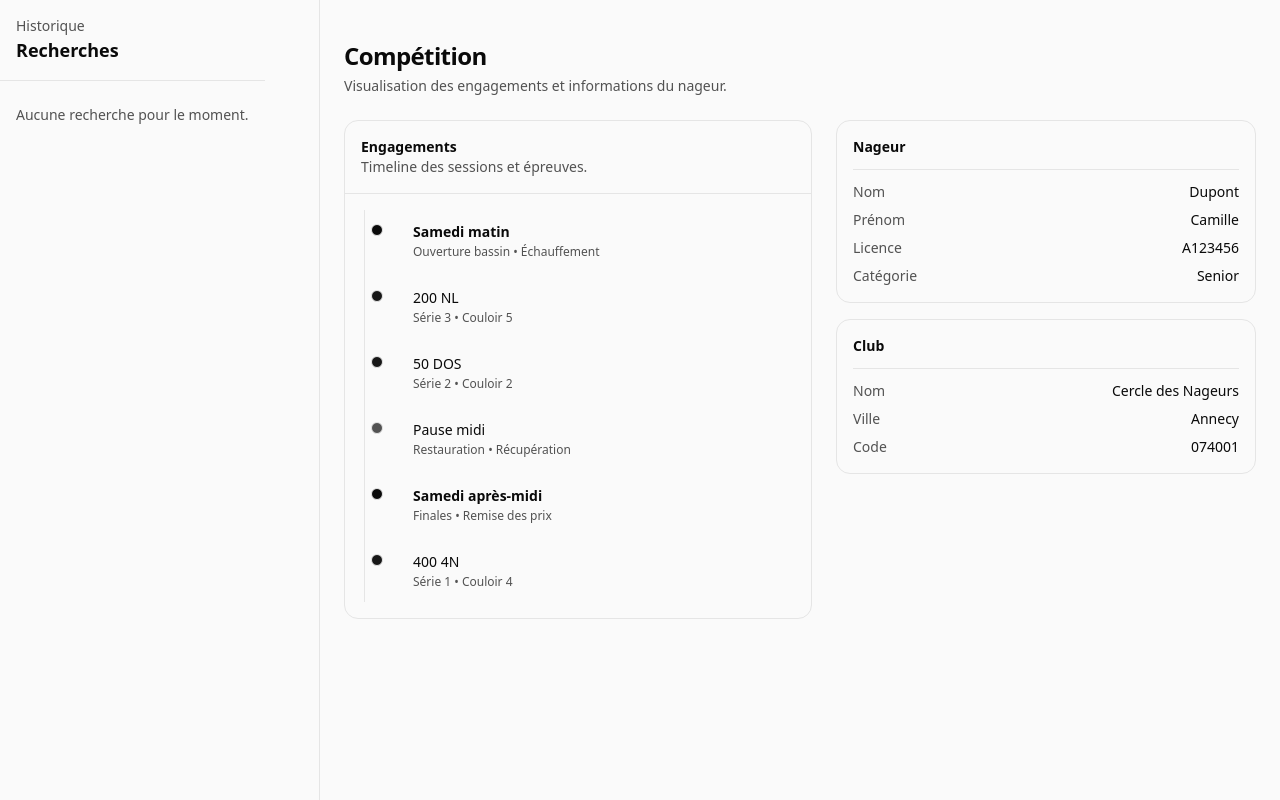
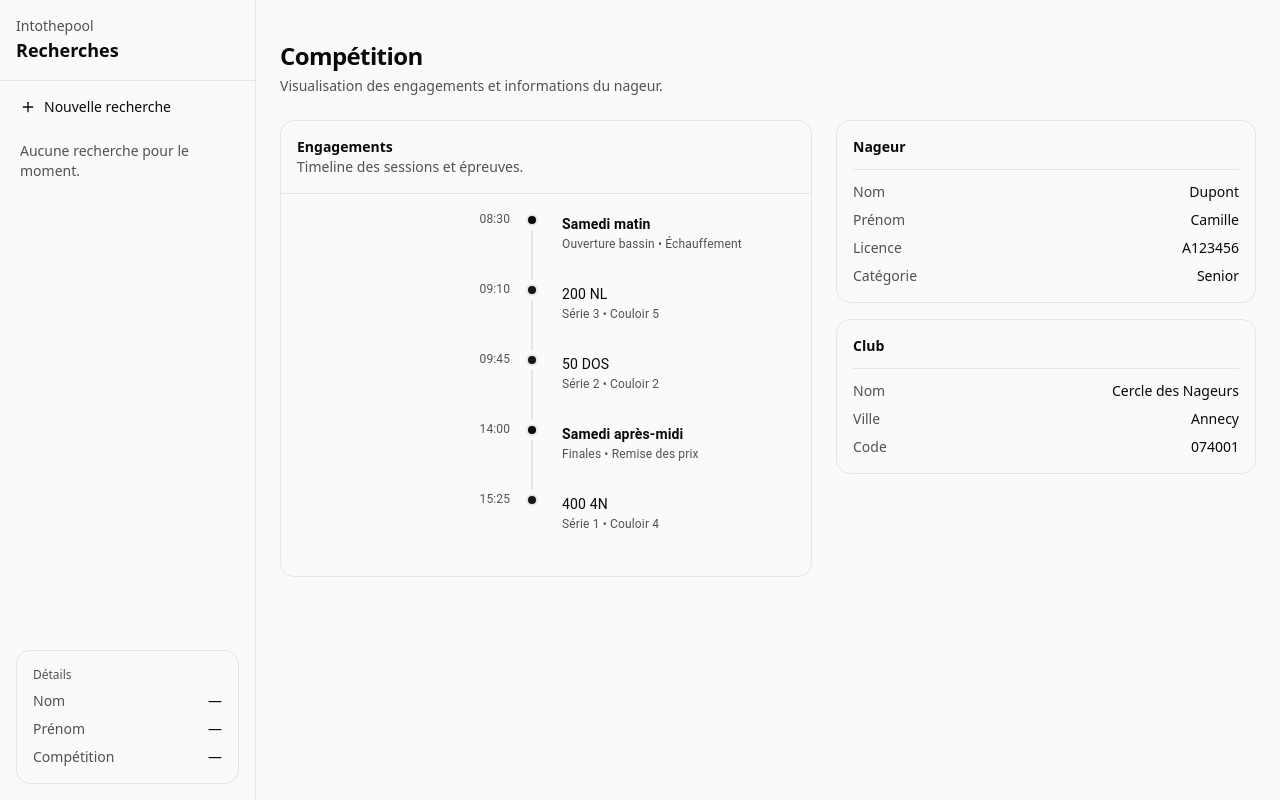
Before and after one commit to TomDaniaud/intothepool, a Next.js app: page /competition in a window 1280 px wide. Built offline with nearby package versions, Linux system fonts and the light colour scheme.

Commit message:
style de la sidebar

```diff
--- a/package.json
+++ b/package.json
@@ -10,6 +10,10 @@
     "format": "biome format --write"
   },
   "dependencies": {
+    "@emotion/react": "^11.14.0",
+    "@emotion/styled": "^11.14.1",
+    "@mui/lab": "7.0.1-beta.20",
+    "@mui/material": "^7.3.6",
     "@radix-ui/react-dialog": "^1.1.15",
     "@radix-ui/react-label": "^2.1.8",
     "@radix-ui/react-scroll-area": "^1.2.10",
--- a/src/app/page.js
+++ b/src/app/page.js
@@ -46,7 +46,7 @@ export default function Home() {
           <div className="flex flex-col gap-4">
             <p className="text-sm font-medium text-muted-foreground">Accueil</p>
             <h1 className="text-balance text-4xl font-semibold tracking-tight sm:text-5xl">
-              intothepool
+              Intothepool
             </h1>
             <p className="max-w-2xl text-pretty text-base text-muted-foreground sm:text-lg">
               Renseigne le nageur et choisis la compétition.
@@ -80,24 +80,20 @@ export default function Home() {
 
             <div className="space-y-2">
               <Label htmlFor={competitionId}>Compétition</Label>
-              <Select value={competition} onValueChange={setCompetition}>
-                <SelectTrigger
-                  id={competitionId}
-                  aria-label="Choisir la compétition"
-                >
-                  <SelectValue placeholder="Sélectionner une compétition" />
-                </SelectTrigger>
-                <SelectContent>
-                  <SelectItem value="interclubs">Interclubs</SelectItem>
-                  <SelectItem value="regionaux">Régionaux</SelectItem>
-                  <SelectItem value="nationaux">Nationaux</SelectItem>
-                </SelectContent>
-              </Select>
+              <Input
+                id={competitionId}
+                name="firstName"
+                autoComplete="given-name"
+                placeholder="Camille"
+                value={competition}
+                onChange={(e) => setCompetition(e.target.value)}
+              />
             </div>
             <div className="space-y-2">
-              <Label className="sr-only">Rechercher</Label>
-              <Button type="submit" className="w-full">
-                Rechercher <ArrowRight className="size-4" />
+              <Label className="text-background">Lancez la recherche</Label>
+              <Button type="submit" className="w-full group">
+                Rechercher{" "}
+                <ArrowRight className="size-4 group-hover:translate-x-1 transition-transform duration-200" />
               </Button>
             </div>
           </form>
--- a/src/components/competition/engagements-panel.jsx
+++ b/src/components/competition/engagements-panel.jsx
@@ -2,9 +2,17 @@
 
 /**
  * Panneau gauche: timeline des engagements.
- * - Les items sont affichés comme une ligne avec checkpoints (style GitHub-ish).
+ * - Utilise Material UI `Timeline`.
  * - Seules les épreuves (kind="race") sont cliquables.
  */
+
+import Timeline from "@mui/lab/Timeline";
+import TimelineConnector from "@mui/lab/TimelineConnector";
+import TimelineContent from "@mui/lab/TimelineContent";
+import TimelineDot from "@mui/lab/TimelineDot";
+import TimelineItem from "@mui/lab/TimelineItem";
+import TimelineOppositeContent from "@mui/lab/TimelineOppositeContent";
+import TimelineSeparator from "@mui/lab/TimelineSeparator";
 
 import { Separator } from "@/components/ui/separator";
 import { cn } from "@/lib/utils";
@@ -13,10 +21,10 @@ function markerClassName(kind) {
   if (kind === "race") {
     return "bg-primary";
   }
-  if (kind === "break") {
-    return "bg-muted-foreground";
+  if (kind === "session") {
+    return "bg-foreground";
   }
-  return "bg-foreground";
+  return "";
 }
 
 export function EngagementsPanel({ engagements, onSelect }) {
@@ -30,35 +38,78 @@ export function EngagementsPanel({ engagements, onSelect }) {
       </div>
       <Separator />
 
-      <div className="relative px-4 py-4">
-        <div className="absolute bottom-4 left-[19px] top-4 w-px bg-border" />
-
-        <div className="grid gap-1">
-          {engagements.map((engagement) => {
+      <div className="px-4 py-4">
+        <div className="-ml-2 sm:-ml-3">
+          <Timeline
+            position="right"
+            sx={{
+              p: 0,
+              m: 0,
+              "& .MuiTimelineItem-root:before": { flex: 0, padding: 0 },
+              "& .MuiTimelineDot-root": {
+                boxShadow: "none",
+                borderColor: "var(--border)",
+              },
+              "& .MuiTimelineConnector-root": { backgroundColor: "var(--border)" },
+              "& .MuiTimelineContent-root": { paddingTop: 0, paddingBottom: 0 },
+              "& .MuiTimelineOppositeContent-root": {
+                paddingTop: 0,
+                paddingBottom: 0,
+                paddingLeft: 0,
+                paddingRight: 2,
+                color: "var(--muted-foreground)",
+                fontSize: 12,
+                whiteSpace: "nowrap",
+              },
+            }}
+          >
+            {engagements.map((engagement, index) => {
+              const isLast = index === engagements.length - 1;
               const isRace = engagement.kind === "race";
 
+            // For 'break', use outlined (creux) dot, for others filled
+            const isBreak = engagement.kind === "break";
+            const dotBg =
+              engagement.kind === "race"
+                ? "var(--primary)"
+                : engagement.kind === "session"
+                  ? "var(--foreground)"
+                  : "transparent";
+
               return (
-              <div key={engagement.id} className="relative flex gap-3 py-2">
-                <div className="relative flex w-8 justify-center">
-                  <div
-                    className={cn(
-                      "mt-1.5 h-3 w-3 rounded-full border border-border",
-                      markerClassName(engagement.kind),
-                    )}
+                <TimelineItem key={engagement.id}>
+                  <TimelineOppositeContent>{engagement.time || ""}</TimelineOppositeContent>
+                  <TimelineSeparator>
+                    <TimelineDot
+                      variant={isBreak ? "outlined" : "filled"}
+                      sx={{
+                        bgcolor: dotBg,
+                        borderColor: "var(--border)",
+                        width: 12,
+                        height: 12,
+                        my: 0.5,
+                      }}
+                      className={cn(markerClassName(engagement.kind))}
                     />
-                </div>
+                    {isLast ? null : <TimelineConnector />}
+                  </TimelineSeparator>
 
+                  <TimelineContent>
                     {isRace ? (
                       <button
                         type="button"
-                    className={cn(
-                      "min-w-0 flex-1 rounded-md px-2 py-1 text-left",
+                        className={cn("group",
+                          "cursor-pointer transition-transform duration-200",
+                          "hover:translate-x-2",
+                          "min-w-0 w-full rounded-md px-2 py-1 text-left",
                           "hover:bg-accent hover:text-accent-foreground",
                           "focus-visible:outline-none focus-visible:ring-2 focus-visible:ring-ring focus-visible:ring-offset-2 focus-visible:ring-offset-background",
                         )}
                         onClick={() => onSelect(engagement)}
                       >
-                    <div className="truncate text-sm font-medium">{engagement.label}</div>
+                        <div className="truncate text-sm group-hover:underline underline-offset-2">
+                          {engagement.label}
+                        </div>
                         {engagement.meta ? (
                           <div className="mt-0.5 truncate text-xs text-muted-foreground">
                             {engagement.meta}
@@ -66,13 +117,8 @@ export function EngagementsPanel({ engagements, onSelect }) {
                         ) : null}
                       </button>
                     ) : (
-                  <div className="min-w-0 flex-1 rounded-md px-2 py-1">
-                    <div
-                      className={cn(
-                        "truncate text-sm font-semibold",
-                        engagement.kind === "break" && "font-medium",
-                      )}
-                    >
+                      <div className="min-w-0 rounded-md px-2 py-1">
+                        <div className={cn("truncate text-sm font-semibold", engagement.kind === "break" && "font-medium")}>
                           {engagement.label}
                         </div>
                         {engagement.meta ? (
@@ -82,9 +128,11 @@ export function EngagementsPanel({ engagements, onSelect }) {
                         ) : null}
                       </div>
                     )}
-              </div>
+                  </TimelineContent>
+                </TimelineItem>
               );
             })}
+          </Timeline>
         </div>
       </div>
     </section>
--- a/src/components/sidebar.jsx
+++ b/src/components/sidebar.jsx
@@ -1,6 +1,7 @@
 "use client";
 
-import { PanelLeft } from "lucide-react";
+import Link from "next/link";
+import { PanelLeft, Plus, Trash2 } from "lucide-react";
 
 import { useSearchHistory } from "@/components/search-history-provider";
 import { Button } from "@/components/ui/button";
@@ -13,75 +14,140 @@ import {
   SheetTitle,
   SheetTrigger,
 } from "@/components/ui/sheet";
-import { Tabs, TabsContent, TabsList, TabsTrigger } from "@/components/ui/tabs";
+import { cn } from "@/lib/utils";
+
+function formatRelativeTime(createdAt) {
+  if (!createdAt || Number.isNaN(createdAt)) return "";
+
+  const diffMs = createdAt - Date.now();
+  const absMs = Math.abs(diffMs);
+
+  /** @type {[Intl.RelativeTimeFormatUnit, number][]} */
+  const steps = [
+    ["second", 1000],
+    ["minute", 60 * 1000],
+    ["hour", 60 * 60 * 1000],
+    ["day", 24 * 60 * 60 * 1000],
+    ["week", 7 * 24 * 60 * 60 * 1000],
+    ["month", 30 * 24 * 60 * 60 * 1000],
+    ["year", 365 * 24 * 60 * 60 * 1000],
+  ];
+
+  let unit = "minute";
+  for (let i = steps.length - 1; i >= 0; i -= 1) {
+    const [candidateUnit, candidateMs] = steps[i];
+    if (absMs >= candidateMs) {
+      unit = candidateUnit;
+      break;
+    }
+  }
+
+  const unitMs = steps.find(([u]) => u === unit)?.[1] ?? (60 * 1000);
+  const value = Math.round(diffMs / unitMs);
+
+  const rtf = new Intl.RelativeTimeFormat("fr", { numeric: "auto" });
+  return rtf.format(value, unit);
+}
 
 function SidebarBody() {
-  const { items, activeId, setActiveId } = useSearchHistory();
+  const { items, activeId, removeSearch, setActiveId } = useSearchHistory();
 
-  // L'onglet actif est celui sélectionné par l'utilisateur, ou le dernier ajouté.
+  // L'item actif est celui sélectionné par l'utilisateur, ou le dernier ajouté.
   const value = activeId || items[0]?.id || "";
+  const activeItem = items.find((x) => x.id === value) ?? null;
 
   return (
-    <div className="flex h-full flex-col">
-      <div className="px-4 py-4">
-        <p className="text-sm font-medium text-muted-foreground">Historique</p>
-        <h2 className="text-lg font-semibold">Recherches</h2>
+    <div className="flex h-full flex-col bg-sidebar text-sidebar-foreground w-full">
+      <div className="flex items-center justify-between gap-3 px-4 py-4">
+        <div className="min-w-0">
+          <p className="text-sm font-medium text-muted-foreground">Intothepool</p>
+          <h2 className="truncate text-lg font-semibold">Recherches</h2>
+        </div>
       </div>
       <Separator />
 
+      <ScrollArea className="flex-1 px-2 py-2">
+        <div className="grid gap-1">
+          <Button
+            asChild
+            type="button"
+            variant="ghost"
+            className="h-auto w-full justify-start gap-2 rounded-md px-3 py-2"
+          >
+            <Link href="/">
+              <Plus className="size-4 shrink-0" />
+              <span className="truncate">Nouvelle recherche</span>
+            </Link>
+          </Button>
+
           {items.length === 0 ? (
-        <div className="px-4 py-6 text-sm text-muted-foreground">
+            <div className="px-3 py-3 text-sm text-muted-foreground">
               Aucune recherche pour le moment.
             </div>
           ) : (
-        <Tabs value={value} onValueChange={setActiveId} className="flex-1">
-          <ScrollArea className="h-28 px-4 pt-4">
-            {/* TabsList en colonne pour ressembler à une liste d'onglets */}
-            <TabsList className="h-auto w-full flex-col items-stretch bg-muted/50">
-              {items.map((item) => (
-                <TabsTrigger
-                  key={item.id}
-                  value={item.id}
-                  className="w-full justify-start truncate"
+            items.map((item) => (
+              <div key={item.id} className="group relative">
+                <button
+                  type="button"
+                  className={
+                    item.id === value
+                      ? "w-full truncate rounded-md bg-accent px-3 py-2 pr-10 text-left text-sm text-accent-foreground"
+                      : "w-full truncate rounded-md px-3 py-2 pr-10 text-left text-sm hover:bg-accent hover:text-accent-foreground"
+                  }
                   title={item.label}
+                  onClick={() => setActiveId(item.id)}
                 >
                   {item.label}
-                </TabsTrigger>
-              ))}
-            </TabsList>
+                </button>
+
+                <button
+                  type="button"
+                  aria-label="Supprimer la recherche"
+                  className={cn(
+                    "absolute right-1 top-1/2 -translate-y-1/2 rounded-md p-2",
+                    "opacity-0 transition-opacity group-hover:opacity-100",
+                    "hover:bg-accent hover:text-accent-foreground",
+                    "focus-visible:opacity-100 focus-visible:outline-none focus-visible:ring-2 focus-visible:ring-ring focus-visible:ring-offset-2 focus-visible:ring-offset-background",
+                  )}
+                  onClick={(e) => {
+                    e.preventDefault();
+                    e.stopPropagation();
+                    removeSearch(item.id);
+                  }}
+                >
+                  <Trash2 className="size-4" />
+                </button>
+              </div>
+            ))
+          )}
+        </div>
       </ScrollArea>
 
-          <div className="flex-1 px-4 pb-4 pt-2">
-            {items.map((item) => (
-              <TabsContent key={item.id} value={item.id} className="pt-2">
+      <div className="px-4 pb-4">
         <div className="rounded-xl border border-border bg-card p-4 text-card-foreground">
+          <div className="flex items-baseline justify-between gap-3">
             <div className="text-xs text-muted-foreground">Détails</div>
+            <div className="truncate text-xs text-muted-foreground">
+              {activeItem ? formatRelativeTime(activeItem.createdAt) : ""}
+            </div>
+          </div>
+
           <div className="mt-2 grid gap-2 text-sm">
             <div className="flex items-center justify-between gap-3">
               <span className="text-muted-foreground">Nom</span>
-                      <span className="font-medium">
-                        {item.lastName || "—"}
-                      </span>
+              <span className="font-medium">{activeItem?.lastName || "—"}</span>
             </div>
             <div className="flex items-center justify-between gap-3">
               <span className="text-muted-foreground">Prénom</span>
-                      <span className="font-medium">
-                        {item.firstName || "—"}
-                      </span>
+              <span className="font-medium">{activeItem?.firstName || "—"}</span>
             </div>
             <div className="flex items-center justify-between gap-3">
               <span className="text-muted-foreground">Compétition</span>
-                      <span className="font-medium">
-                        {item.competition || "—"}
-                      </span>
+              <span className="font-medium">{activeItem?.competition || "—"}</span>
             </div>
           </div>
         </div>
-              </TabsContent>
-            ))}
       </div>
-        </Tabs>
-      )}
     </div>
   );
 }
@@ -95,7 +161,7 @@ export function Sidebar() {
   return (
     <>
       {/* Desktop */}
-      <aside className="hidden h-[100dvh] w-80 shrink-0 border-r border-border bg-sidebar text-sidebar-foreground md:flex">
+      <aside className="hidden h-[100dvh] w-1/5 shrink-0 border-r border-border bg-sidebar text-sidebar-foreground md:flex">
         <SidebarBody />
       </aside>
 
@@ -112,7 +178,7 @@ export function Sidebar() {
             </Button>
           </SheetTrigger>
           <SheetContent side="left" className="w-80 p-0">
-            <SheetHeader className="px-4 py-4">
+            <SheetHeader className="sr-only">
               <SheetTitle>Historique</SheetTitle>
             </SheetHeader>
             <SidebarBody />
--- a/src/data/engagements.js
+++ b/src/data/engagements.js
@@ -7,6 +7,7 @@
  * @typedef {Object} Engagement
  * @property {string} id
  * @property {"session"|"race"|"break"} kind
+ * @property {string=} time
  * @property {string} label
  * @property {string=} meta
  */
@@ -16,36 +17,35 @@ export const mockEngagements = [
   {
     id: "t-001",
     kind: "session",
+    time: "08:30",
     label: "Samedi matin",
     meta: "Ouverture bassin • Échauffement",
   },
   {
     id: "t-002",
     kind: "race",
+    time: "09:10",
     label: "200 NL",
     meta: "Série 3 • Couloir 5",
   },
   {
     id: "t-003",
     kind: "race",
+    time: "09:45",
     label: "50 DOS",
     meta: "Série 2 • Couloir 2",
   },
   {
-    id: "t-004",
-    kind: "break",
-    label: "Pause midi",
-    meta: "Restauration • Récupération",
-  },
-  {
     id: "t-005",
     kind: "session",
+    time: "14:00",
     label: "Samedi après-midi",
     meta: "Finales • Remise des prix",
   },
   {
     id: "t-006",
     kind: "race",
+    time: "15:25",
     label: "400 4N",
     meta: "Série 1 • Couloir 4",
   },
```
Also changed, not shown: 1 other file (tests, documents, lock files or other folders). Lines whose indentation alone changed are shown as unchanged.
